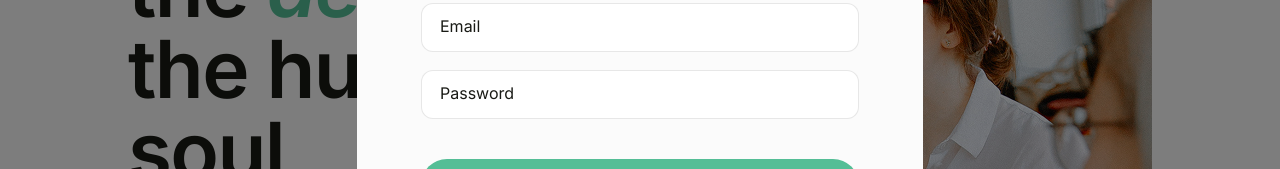
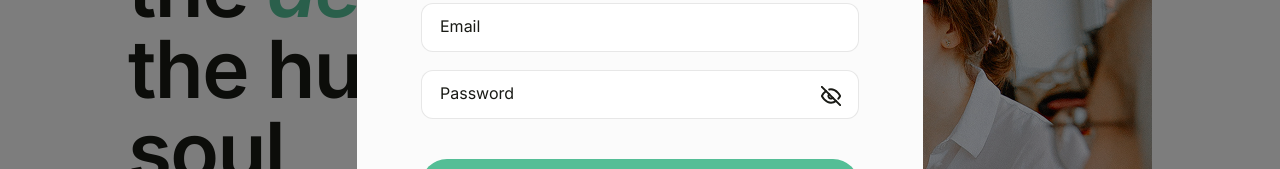
Before and after one commit to alinashapka/psychologists-services, a React (Vite) app: page / in a window 1280 px wide. Both pictures are taken after a click on the button "Log In". Shown: the part 377-546 px from the top of the page. Built offline with nearby package versions, Linux system fonts and the light colour scheme.

Commit message:
add show password logic

```diff
--- a/src/components/LoginForm/LoginForm.jsx
+++ b/src/components/LoginForm/LoginForm.jsx
@@ -1,10 +1,12 @@
 import { useForm } from "react-hook-form";
+import { useState } from "react";
 import { yupResolver } from "@hookform/resolvers/yup";
 import { useDispatch } from "react-redux";
 import * as yup from "yup";
 import { loginUser } from "../../redux/auth/operations";
 import { toast } from "react-toastify";
 import css from "./LoginForm.module.css";
+import Icon from "../Icon/Icon";
 
 const schema = yup
   .object({
@@ -26,6 +28,12 @@ function LoginForm({ onSuccess }) {
   });
 
   const dispatch = useDispatch();
+
+  const [showPassword, setShowPassword] = useState(false);
+
+  const togglePassword = () => {
+    setShowPassword((prevPass) => !prevPass);
+  };
 
   const onSubmit = async (data) => {
     try {
@@ -63,10 +71,21 @@ function LoginForm({ onSuccess }) {
         <div className={css.wrapper}>
           <input
             className={css.input}
-            type="password"
+            type={showPassword ? "text" : "password"}
             placeholder="Password"
             {...register("password")}
           />{" "}
+          <button
+            type="button"
+            onClick={togglePassword}
+            className={css.iconBtn}
+          >
+            {showPassword ? (
+              <Icon id="eye" size={20} className={css.icon} />
+            ) : (
+              <Icon id="eye-off" size={20} className={css.icon} />
+            )}
+          </button>
           {errors.password && <p>{errors.password.message}</p>}
         </div>
       </div>
--- a/src/components/LoginForm/LoginForm.module.css
+++ b/src/components/LoginForm/LoginForm.module.css
@@ -26,6 +26,9 @@
   flex-direction: column;
   gap: 18px;
 }
+.wrapper {
+  position: relative;
+}
 .input {
   width: 438px;
   border: 1px solid rgba(25, 26, 21, 0.1);
@@ -52,3 +55,14 @@
 .button:hover {
   background: #36a379;
 }
+.iconBtn {
+  position: absolute;
+  top: 16px;
+  right: 18px;
+  padding: 0;
+  background: none;
+}
+.icon {
+  fill: none;
+  stroke: #191a15;
+}
--- a/src/components/RegistrationForm/RegistrationForm.jsx
+++ b/src/components/RegistrationForm/RegistrationForm.jsx
@@ -1,9 +1,11 @@
 import { useForm } from "react-hook-form";
+import { useState } from "react";
 import { yupResolver } from "@hookform/resolvers/yup";
 import { useDispatch } from "react-redux";
 import * as yup from "yup";
 import { registerUser } from "../../redux/auth/operations";
 import { toast } from "react-toastify";
+import Icon from "../Icon/Icon";
 import css from "./RegistrationForm.module.css";
 
 const schema = yup
@@ -27,6 +29,12 @@ function RegistrationForm({ onSuccess }) {
   });
 
   const dispatch = useDispatch();
+
+  const [showPassword, setShowPassword] = useState(false);
+
+  const togglePassword = () => {
+    setShowPassword((prevPass) => !prevPass);
+  };
 
   const onSubmit = async (data) => {
     try {
@@ -74,10 +82,21 @@ function RegistrationForm({ onSuccess }) {
         <div className={css.wrapper}>
           <input
             className={css.input}
-            type="password"
+            type={showPassword ? "text" : "password"}
             placeholder="Password"
             {...register("password")}
           />{" "}
+          <button
+            type="button"
+            onClick={togglePassword}
+            className={css.iconBtn}
+          >
+            {showPassword ? (
+              <Icon id="eye" size={20} className={css.icon} />
+            ) : (
+              <Icon id="eye-off" size={20} className={css.icon} />
+            )}
+          </button>
           {errors.password && <p>{errors.password.message}</p>}
         </div>
       </div>
--- a/src/components/RegistrationForm/RegistrationForm.module.css
+++ b/src/components/RegistrationForm/RegistrationForm.module.css
@@ -26,6 +26,9 @@
   flex-direction: column;
   gap: 18px;
 }
+.wrapper {
+  position: relative;
+}
 .input {
   width: 438px;
   border: 1px solid rgba(25, 26, 21, 0.1);
@@ -52,3 +55,14 @@
 .button:hover {
   background: #36a379;
 }
+.iconBtn {
+  position: absolute;
+  top: 16px;
+  right: 18px;
+  padding: 0;
+  background: none;
+}
+.icon {
+  fill: none;
+  stroke: #191a15;
+}
```
